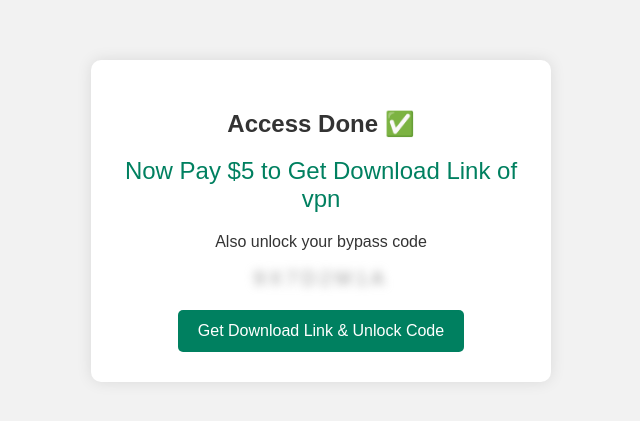
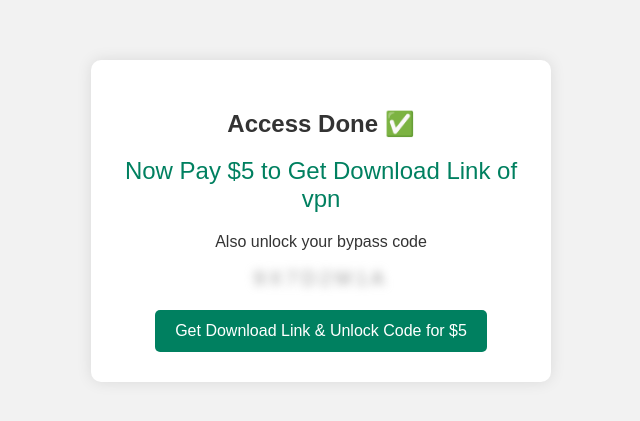
Before and after one commit to tusarimrananik/fb-bypass, a plain HTML site: page index.html in a window 1280 px wide. Shown: the part 179-600 px from the top of the page, without its empty margins (319-959 px from the left). Drawn offline with Linux system fonts and the light colour scheme.

Commit message:
Update index.html

```diff
--- a/index.html
+++ b/index.html
@@ -66,7 +66,7 @@
     <div class="price">Now Pay $5 to Get Download Link of vpn</div>
     <p class="info">Also unlock your bypass code</p>
     <div class="blurred-code">9X7D2M1A</div>
-    <button class="btn" onclick="alert('You must be logged in to continue')">Get Download Link & Unlock Code</button>
+    <button class="btn" onclick="alert('You must be logged in to continue')">Get Download Link & Unlock Code for $5</button>
   </div>
 
 </body>
```
